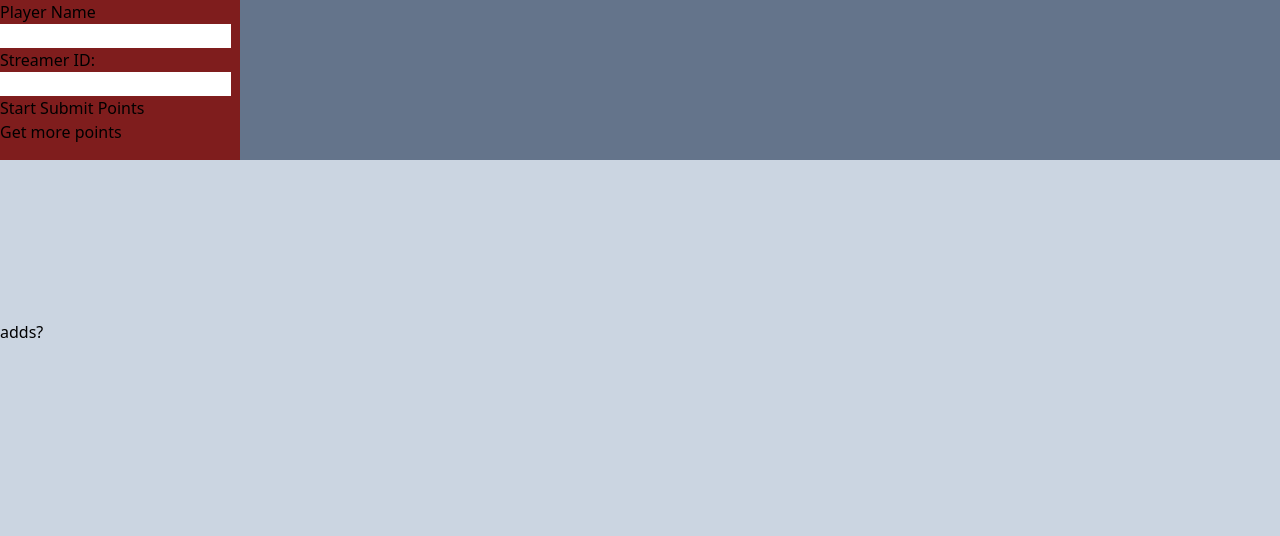
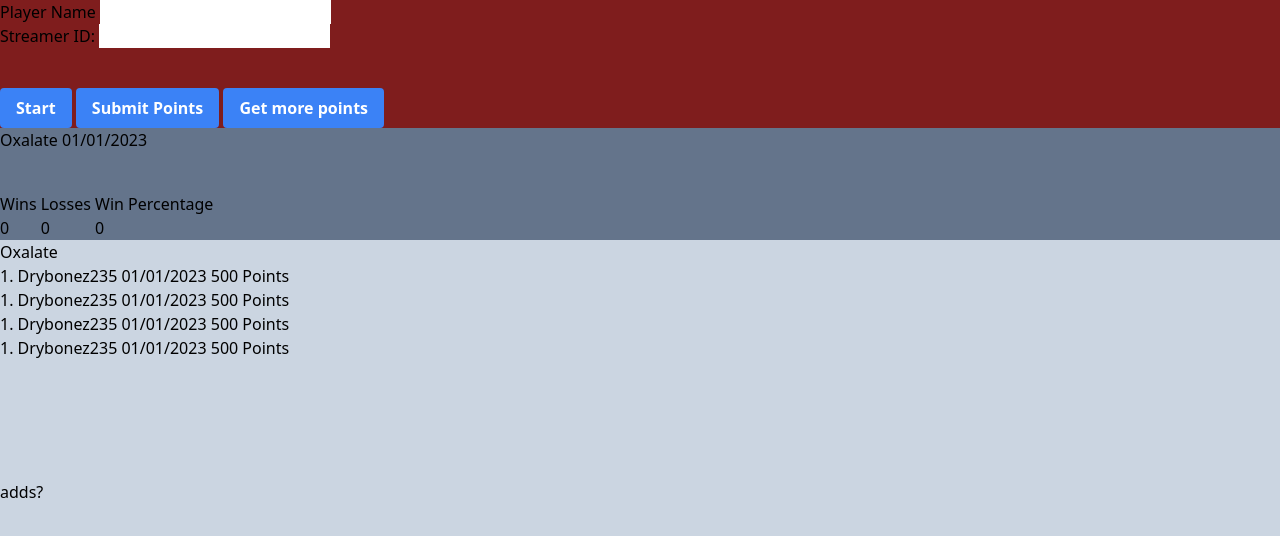
Before and after one commit to Drybonez235/battle_bets, a website: page index.html in a window 1280 px wide. Drawn offline with Linux system fonts and the light colour scheme.

Commit message:
user interfaes are the worst

```diff
--- a/index.html
+++ b/index.html
@@ -3,26 +3,55 @@
     <title>Battle Bets</title>
     <link href="output.css" rel="stylesheet">
 </head>
-<body class="grid columns-2 grid-rows-4 mx-auto bg-slate-300" id="body">
-    <section class="row-span-2 bg-slate-500" id="left">
-        <div class="h-40 w-60 bg-red-900" id="user_info_box">
+<body class="grid columns-2 grid-rows-4 bg-slate-300" id="body">
+    <section class="row-span-2 col-span-1 bg-slate-500" id="left">
+        <div class="bg-red-900" id="user_info_box">
             <div class="" id="player_name">Player Name
                 <input class="" id="player_name_input">
             </div>
             <div class="" id="streamer_id">Streamer ID: <input class="" id="streamer_id_input">
             </div>
-            <section class="inline-block" id="button_menu">
-                <button class="" id="start_button">Start</button>
-                <button class="" id="submit_points">Submit Points</button>
-                <button class="" id="get_more_points">Get more points</button>
+            <section class="inline-block pt-10" id="button_menu">
+                <button class="bg-blue-500 hover:bg-blue-700 text-white font-bold py-2 px-4 rounded" id="start_button">Start</button>
+                <button class="bg-blue-500 hover:bg-blue-700 text-white font-bold py-2 px-4 rounded" id="submit_points">Submit Points</button>
+                <button class="bg-blue-500 hover:bg-blue-700 text-white font-bold py-2 px-4 rounded" id="get_more_points">Get more points</button>
             </section>
         </div>
-        <div class="" id="player_info"></div>
+        <div class="" id="streamer_info">
+            <div class="" id="streamer_name_date">
+                <div class="inline" id="streamer_name">Oxalate</div>
+                <div class="inline" id="current_date">01/01/2023</div>
+            </div>
+            <div class="inline-block pt-10" id="player_stats_group">
+                <div class="inline-block" id="streamer_wins">
+                    <p class="">Wins</p>
+                    <p class="" id="streamer_wins_number">0</p>
+                </div>
+                <div class="inline-block" id="streamer_losses">
+                    <p class="streamer_losses_number">Losses</p>
+                    <p class="" id="streamer_losses_number">0</p>
+                </div>
+                <div class="inline-block" id="streamer_win_percentage">
+                    <p class="">Win Percentage</p>
+                    <p class="" id="streamer_losses_number">0</p>
+                </div>
+            </div>
+
+        </div>
     </section>
-    <section class="" id="right">
+    <section class="col-span-1" id="right">
         <div class="" id="leader_board">
-            <div class="" id="streamer_info"></div>
-            <div class="" id="daily_leaderboard"></div>
+            <div class="" id="streamer_info_leaderboard">
+                <p>Oxalate</p>
+            </div>
+            <div class="" id="daily_leaderboard">
+                <ol>
+                    <li><p>1. Drybonez235 01/01/2023 500 Points</p></li>
+                    <li><p>1. Drybonez235 01/01/2023 500 Points</p></li>
+                    <li><p>1. Drybonez235 01/01/2023 500 Points</p></li>
+                    <li><p>1. Drybonez235 01/01/2023 500 Points</p></li>
+                </ol>
+            </div>
             <div class="" id="all_time_leaderboard"></div>
         </div>
     </section>
```
Also changed, not shown: output.css.
